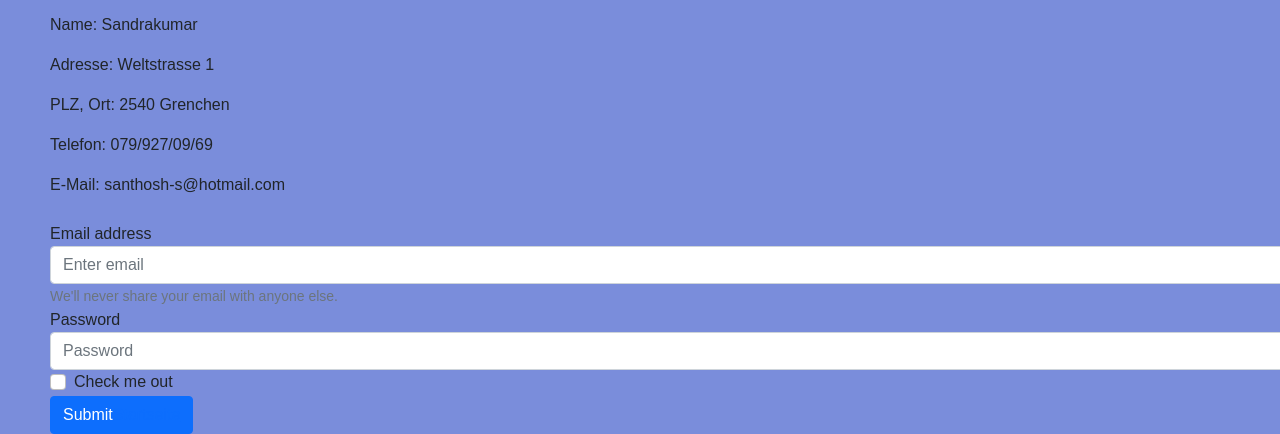
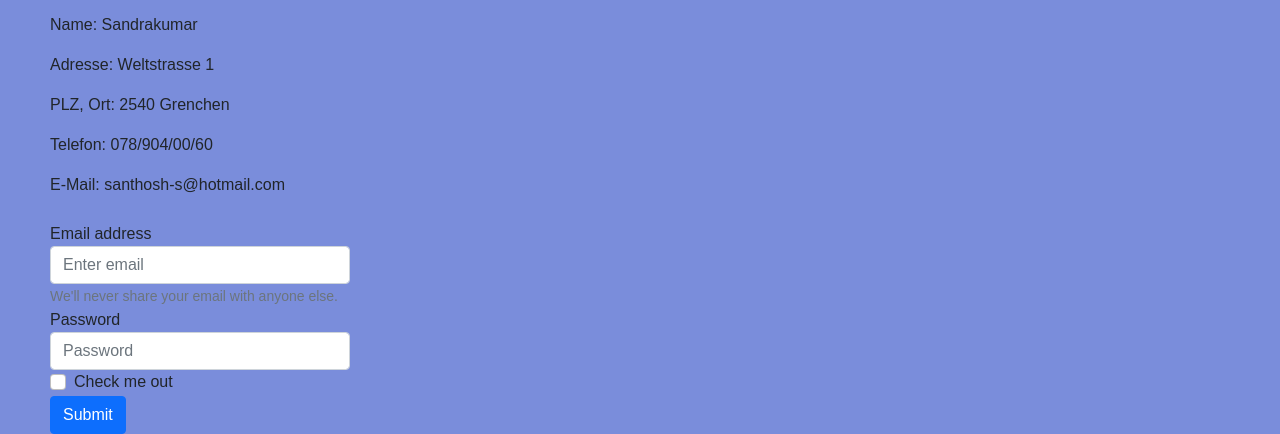
Before and after one commit to ict-csbe-ch/mod-101-inf20-santhosh-sandrakumar, a plain HTML site: page kontakt.html in a window 1280 px wide. Shown: the part 383-817 px from the top of the page. Drawn offline with nearby package versions, Linux system fonts and the light colour scheme.

Commit message:
Add files via upload

```diff
--- a/kontakt.html
+++ b/kontakt.html
@@ -24,16 +24,16 @@
     </div>
 </nav>
 <main><div>
-    <span style="position: absolute; top: 140px; left: -30px;"><img id="img" src="img/Phone.png" width="50px" hspace="80" vspace="10" alt= /></span>
+    <span style="position: absolute; top: 140px; left: -30px;"><img src="img/Phone.png" width="50px" hspace="80" vspace="10" alt= /></span>
     <span style="position: absolute; top: 300px; left: 50px;">
 
 <h1 class="text-black">So können Sie mich kontaktieren:</h1>
-<p>Vorname: Santhosh</p>
+<p>Vorname:    Santhosh</p>
 <p>Name:    Sandrakumar</p>
-<p>Adresse: Weltstrasse 1</p>
-<p>PLZ, Ort: 2540 Grenchen</p>
-<p>Telefon: 079/927/09/69</p>
-<p>E-Mail: santhosh-s@hotmail.com</p>
+<p>Adresse:     Weltstrasse 1</p>
+<p>PLZ, Ort:     2540 Grenchen</p>
+<p>Telefon:     078/904/00/60</p>
+<p>E-Mail:     santhosh-s@hotmail.com</p>
     </span>
 
 </div></main>
@@ -58,7 +58,7 @@
         <input type="checkbox" class="form-check-input" id="exampleCheck1">
         <label class="form-check-label" for="exampleCheck1">Check me out</label>
     </div>
-    <button type="submit" class="btn btn-primary">Submit<a href="index.html">Startseite</a></button>
+   <button type="submit" class="btn btn-primary"> <a style="color: white; text-decoration: none;" href="index.html">Submit</a></button>
     </span>
 </form>
 
--- a/styles/style.css
+++ b/styles/style.css
@@ -183,3 +183,7 @@ body {
     float:left;
     color: white;
 }
+
+.form-control{
+    max-width: 300px;
+}
```
